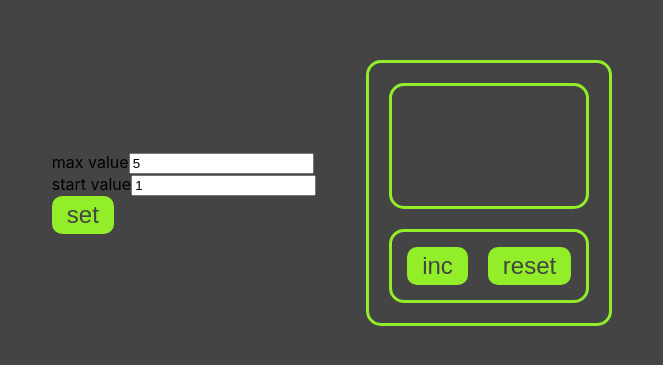
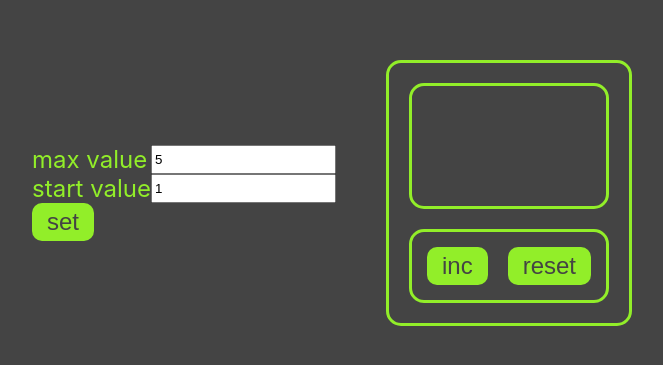
Before and after one commit to ttony88/counter, a React (Create React App) app: page / in a window 1280 px wide. Shown: the part 207-572 px from the top of the page, without its empty margins (308-971 px from the left). Built offline with nearby package versions, Linux system fonts and the light colour scheme; the HTML template or start-up script is replaced by a standard one.

Commit message:
add Input.module.css

```diff
--- a/src/components/input/Input.module.css
+++ b/src/components/input/Input.module.css
@@ -0,0 +1,15 @@
+.wrapper {
+    display: flex;
+    justify-content: space-between;
+}
+
+.title {
+    font-size: 24px;
+    color: rgb(146, 238, 41);
+}
+
+.input {
+    border: 3px solid rgb(146, 238, 41);
+    border-radius: 10px;
+    text-align: center;
+}
```
